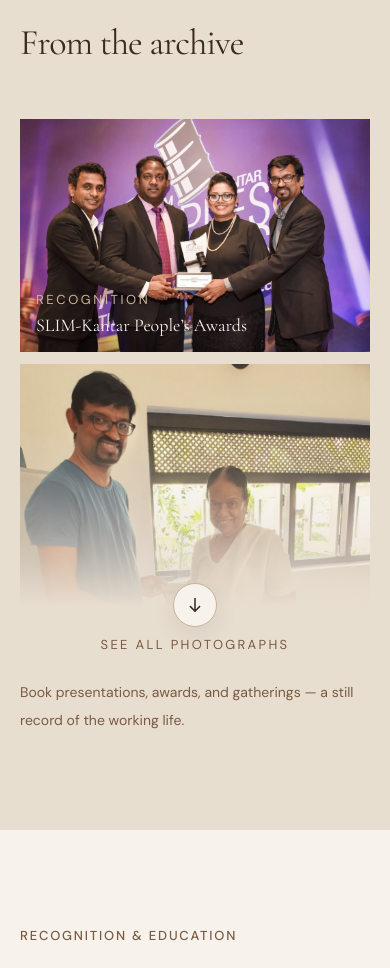
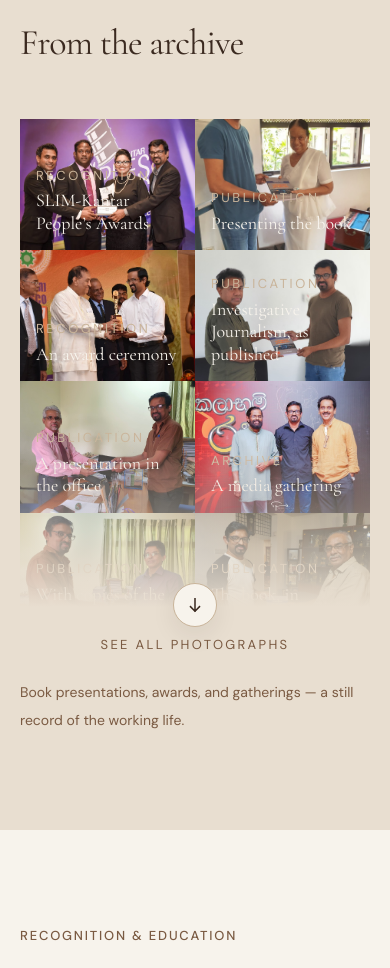
Before and after one commit to MPcooray/Waruna-Sanjeewa-portfolio, a Next.js app: page /archive in a window 390 px wide. Shown: the part 5165-6133 px from the top of the page. Built offline with nearby package versions, Linux system fonts and the light colour scheme.

Commit message:
Refactor PhotoArchive and gallery styles for improved layout and responsiveness. Adjusted aspect ratios and grid properties to enhance visual consistency across components.

```diff
--- a/src/components/home/PhotoArchive.tsx
+++ b/src/components/home/PhotoArchive.tsx
@@ -52,13 +52,13 @@ export function PhotoArchive() {
         </Reveal>
 
         <ArchiveFold more={t.photos.more} less={t.photos.less} fadeFrom="beige">
-          <div className="mt-14 grid gap-3 sm:grid-cols-2 md:grid-cols-12">
+          <div className="mt-14 grid grid-cols-2 gap-0 md:grid-cols-12">
             {galleryPhotos.map((photo, index) => (
               <button
                 key={photo.src}
                 type="button"
                 onClick={() => setOpen(index)}
-                className={`group relative overflow-hidden bg-deep text-left ${photo.className}`}
+                className={`group relative h-full min-h-0 w-full self-stretch overflow-hidden bg-deep text-left ${photo.className}`}
               >
                 <Image
                   src={photo.src}
--- a/src/data/gallery.ts
+++ b/src/data/gallery.ts
@@ -10,7 +10,7 @@ export const galleryPhotos = [
       si: "SLIM-Kantar People’s Awards",
     },
     kicker: { en: "Recognition", si: "පිළිගැනීම" },
-    className: "md:col-span-8 aspect-[3/2]",
+    className: "aspect-[4/3] md:col-span-8 md:aspect-[3/2]",
   },
   {
     src: "/images/gallery/book-presentation-02.png",
@@ -23,7 +23,7 @@ export const galleryPhotos = [
       si: "ග්‍රන්ථය භාරදීම",
     },
     kicker: { en: "Publication", si: "ප්‍රකාශනය" },
-    className: "md:col-span-4 md:row-span-2 aspect-[3/4] md:aspect-auto md:min-h-[540px]",
+    className: "aspect-[4/3] md:col-span-4 md:row-span-2 md:aspect-auto md:h-full",
   },
   {
     src: "/images/gallery/award-ceremony.png",
@@ -36,7 +36,7 @@ export const galleryPhotos = [
       si: "සම්මාන උළෙලක්",
     },
     kicker: { en: "Recognition", si: "පිළිගැනීම" },
-    className: "md:col-span-8 aspect-[3/2]",
+    className: "aspect-[4/3] md:col-span-8 md:aspect-[3/2]",
   },
   {
     src: "/images/gallery/book-presentation-01.png",
@@ -49,7 +49,7 @@ export const galleryPhotos = [
       si: "ප්‍රකාශිත ග්‍රන්ථය සමඟ",
     },
     kicker: { en: "Publication", si: "ප්‍රකාශනය" },
-    className: "md:col-span-6 aspect-[4/3]",
+    className: "aspect-[4/3] md:col-span-6",
   },
   {
     src: "/images/gallery/book-office.png",
@@ -62,7 +62,7 @@ export const galleryPhotos = [
       si: "කාර්යාලයක භාරදීමක්",
     },
     kicker: { en: "Publication", si: "ප්‍රකාශනය" },
-    className: "md:col-span-6 aspect-[4/3]",
+    className: "aspect-[4/3] md:col-span-6",
   },
   {
     src: "/images/gallery/media-event.png",
@@ -75,7 +75,7 @@ export const galleryPhotos = [
       si: "මාධ්‍ය රැස්වීමක්",
     },
     kicker: { en: "Archive", si: "ලේඛනාගාරය" },
-    className: "md:col-span-5 aspect-[3/2]",
+    className: "aspect-[4/3] md:col-span-5 md:aspect-[3/2]",
   },
   {
     src: "/images/gallery/book-presentation-03.png",
@@ -88,7 +88,7 @@ export const galleryPhotos = [
       si: "ග්‍රන්ථයේ පිටපත් සමඟ",
     },
     kicker: { en: "Publication", si: "ප්‍රකාශනය" },
-    className: "md:col-span-7 aspect-[4/3]",
+    className: "aspect-[4/3] md:col-span-7",
   },
   {
     src: "/images/gallery/book-with-trophies.png",
@@ -101,7 +101,7 @@ export const galleryPhotos = [
       si: "ග්‍රන්ථය සමඟ",
     },
     kicker: { en: "Publication", si: "ප්‍රකාශනය" },
-    className: "md:col-span-6 aspect-[4/3]",
+    className: "aspect-[4/3] md:col-span-6",
   },
   {
     src: "/images/gallery/book-presentation-04.png",
@@ -114,6 +114,6 @@ export const galleryPhotos = [
       si: "තවත් භාරදීමක්",
     },
     kicker: { en: "Publication", si: "ප්‍රකාශනය" },
-    className: "md:col-span-6 aspect-[4/3]",
+    className: "aspect-[4/3] md:col-span-6",
   },
 ];
```
